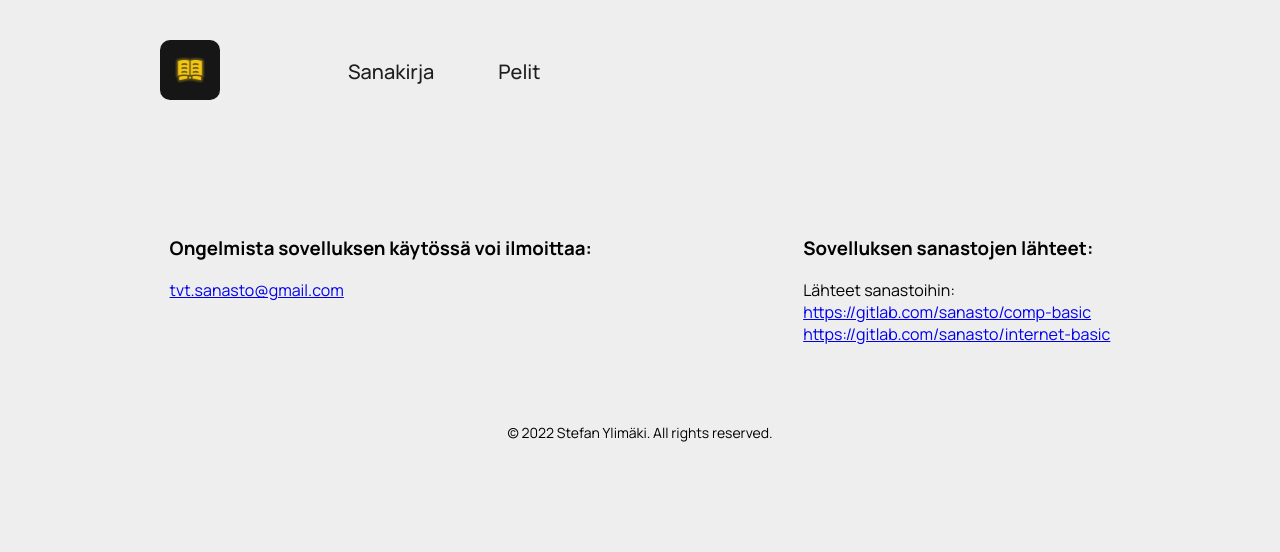
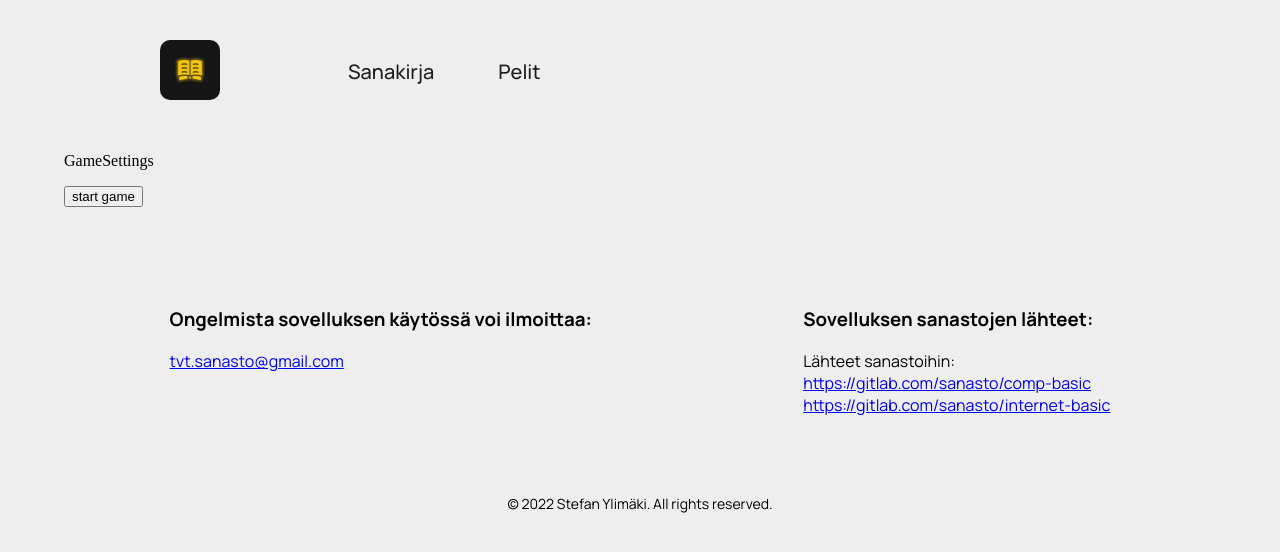
Before and after one commit to StefanYlimaki/TVT-Sanasto, a React (Create React App) app in the folder tvt-sanasto-frontend/: page /games/match_word_and_translation in a window 1280 px wide. Shown: the top 552 px of the page. Built offline with nearby package versions, Linux system fonts and the light colour scheme; no server answers.

Commit message:
Starting to add new game

```diff
--- a/tvt-sanasto-frontend/src/App.js
+++ b/tvt-sanasto-frontend/src/App.js
@@ -7,6 +7,7 @@ import Dictionary from './containers/dictionary/Dictionary'
 import Home from './containers/home/Home'
 import Games from './containers/games/Games'
 import MatchWordAndDefinition from './containers/games/matchWordAndDefinition/MatchWordAndDefinition'
+import MatchWordAndTranslation from './containers/games/matchWordAndTranslation/MatchWordAndTranslation'
 import './app.css'
 import NavBar from './components/navbar/NavBar'
 import Footer from './containers/footer/Footer'
@@ -33,6 +34,10 @@ const App = () => {
             path="/games/match_word_and_definition"
             element={<MatchWordAndDefinition />}
           />
+          <Route
+            path="/games/match_word_and_translation"
+            element={<MatchWordAndTranslation />}
+          />
         </Routes>
         <Footer />
       </div>
--- a/tvt-sanasto-frontend/src/containers/games/Games.jsx
+++ b/tvt-sanasto-frontend/src/containers/games/Games.jsx
@@ -2,6 +2,7 @@ import React from 'react'
 import './games.css'
 import { useNavigate } from 'react-router-dom'
 import match_word_and_meaning_logo from '../../assets/photos/match_word_and_meaning.jpg'
+import match_word_and_translation_logo from '../../assets/photos/match_word_and_translation.png'
 
 function Games() {
   const navigate = useNavigate()
@@ -10,7 +11,13 @@ function Games() {
     {
       name: 'Yhdistä sana ja selitys',
       picture: match_word_and_meaning_logo,
+      address: '/games/match_word_and_definition'
     },
+    {
+      name: 'Yhdistä sana ja käännös',
+      picture: match_word_and_translation_logo,
+      address: '/games/match_word_and_translation'
+    }
   ]
 
   return (
@@ -22,7 +29,7 @@ function Games() {
             <div
               key={g.name}
               className="tvt__games-selection_option-single"
-              onClick={() => navigate('/games/match_word_and_definition')}
+              onClick={() => navigate(g.address)}
             >
               <img src={g.picture} alt="yhdistä sana ja selitys" />
               <button>{g.name}</button>
--- /dev/null
+++ b/tvt-sanasto-frontend/src/containers/games/matchWordAndTranslation/MatchWordAndTranslation.jsx
@@ -0,0 +1,34 @@
+import React, { useState } from 'react'
+import './matchWordAndTranslation.css'
+
+import GameSettings from './gameSettings/GameSettings'
+import Gameplay from './gameplay/Gameplay'
+import ErrorMessage from '../../../components/errorMessage/ErrorMessage'
+
+const MatchWordAndTranslation = () => {
+  const [category, setCategory] = useState('')
+  const [gameRunning, setGameRunning] = useState('false')
+  const [errorMessage, setErrorMessage] = useState(null)
+  const [gameLength, setGameLength] = useState(10)
+
+  return (
+    <div>
+      <ErrorMessage message={ errorMessage }/>
+      { gameRunning === 'false'
+        ? (<div><GameSettings
+          setCategory = { setCategory }
+          gameLength = { gameLength }
+          setGameLength = { setGameLength }
+          setErrorMessage = { setErrorMessage }
+          setGameRunning = { setGameRunning }
+        /></div>)
+        : (<div><Gameplay
+          category = { category }
+          gameLenght = { gameLength }
+          setGameRunning = { setGameRunning }
+        /></div>)
+      }
+    </div>)
+}
+
+export default MatchWordAndTranslation
--- /dev/null
+++ b/tvt-sanasto-frontend/src/containers/games/matchWordAndTranslation/gameSettings/GameSettings.jsx
@@ -0,0 +1,15 @@
+import React from 'react'
+import './gameSettings.css'
+
+const GameSettings = ({
+  setGameRunning
+}) => {
+  return (
+    <div>
+      <p>GameSettings</p>
+      <button onClick={ () => setGameRunning(true) }>start game</button>
+    </div>
+  )
+}
+
+export default GameSettings
--- /dev/null
+++ b/tvt-sanasto-frontend/src/containers/games/matchWordAndTranslation/gameplay/Gameplay.jsx
@@ -0,0 +1,30 @@
+import { Button } from '@mui/material'
+import React, { useState } from 'react'
+import Scoreboard from '../scoreboard/Scoreboard'
+import './gameplay.css'
+
+const Gameplay = ({
+  setGameRunning
+}) => {
+
+  const [gameHasEnded, setGameHasEnded] = useState(false)
+
+  return (
+    <div>
+      { gameHasEnded
+        ?
+        <Scoreboard
+          setGameRunning = { setGameRunning }
+        />
+        :
+        <div>
+          <p>Gameplay</p>
+          <Button onClick={ () => setGameHasEnded(true) } >Lopeta Peli</Button>
+        </div>
+      }
+    </div>
+  )
+}
+
+
+export default Gameplay
--- /dev/null
+++ b/tvt-sanasto-frontend/src/containers/games/matchWordAndTranslation/scoreboard/Scoreboard.jsx
@@ -0,0 +1,19 @@
+import React from 'react'
+import './scoreboard.css'
+
+import { Button } from '@mui/material'
+
+const Scoreboard = ({
+  setGameRunning
+}) => {
+  return (
+    <div>
+      <p>Scoreboard</p>
+      <Button onClick={() => setGameRunning('false')}>Sulje Scoreboard</Button>
+    </div>
+  )
+
+}
+
+
+export default Scoreboard
```
Also changed, not shown: tvt-sanasto-frontend/src/assets/photos/match_word_and_translation.png (added), tvt-sanasto-frontend/src/containers/games/matchWordAndTranslation/gameSettings/gameSettings.css (added), tvt-sanasto-frontend/src/containers/games/matchWordAndTranslation/gameplay/gameplay.css (added), tvt-sanasto-frontend/src/containers/games/matchWordAndTranslation/matchWordAndTranslation.css (added), tvt-sanasto-frontend/src/containers/games/matchWordAndTranslation/scoreboard/scoreboard.css (added).
